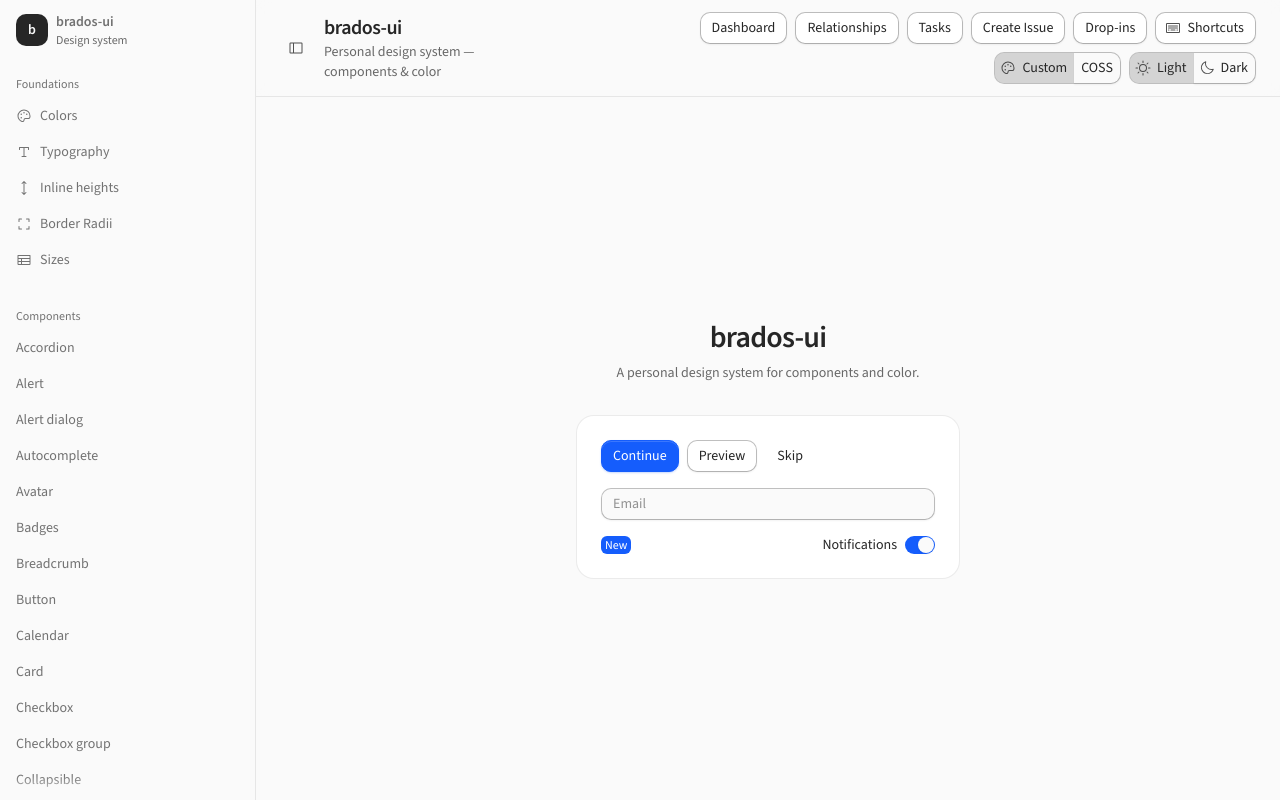
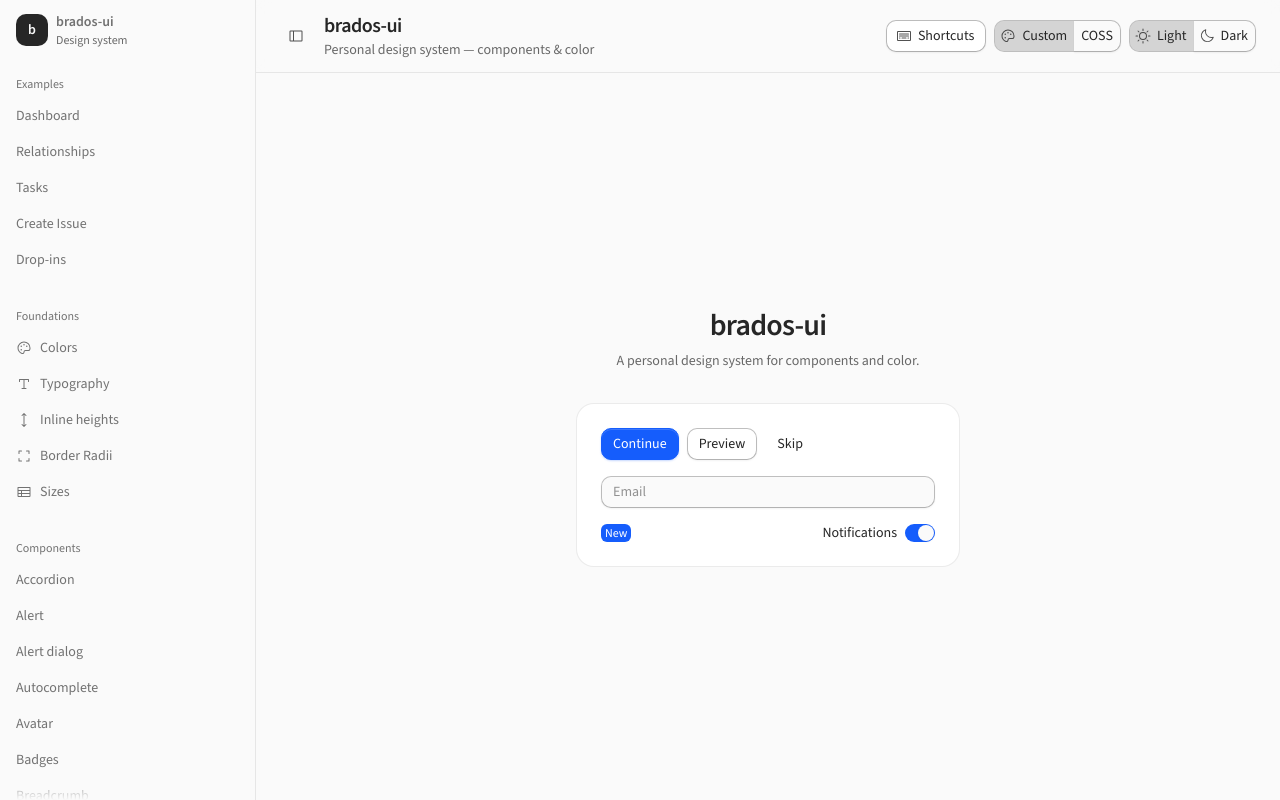
Before and after one commit to bradsiefert/brados-ui, a Next.js app: page / in a window 1280 px wide. Built offline with nearby package versions, Linux system fonts and the light colour scheme.

Commit message:
Move example pages into the sidebar above Foundations.
Dashboard, Relationships, Tasks, Create Issue, and Drop-ins leave the playground header and sit in an Examples group at the top of the library sidebar.

Co-authored-by: Brad Siefert <bradsiefert@users.noreply.github.com>

```diff
--- a/components/library-sidebar.tsx
+++ b/components/library-sidebar.tsx
@@ -28,6 +28,14 @@ import {
   SidebarRail,
   useSidebar,
 } from "@/components/ui/sidebar"
+
+const examplePages = [
+  { title: "Dashboard", href: "/dashboard" },
+  { title: "Relationships", href: "/relationships" },
+  { title: "Tasks", href: "/todo" },
+  { title: "Create Issue", href: "/sandbox/create-issue" },
+  { title: "Drop-ins", href: "/sandbox/drop-ins" },
+] as const
 
 const foundationIcons = {
   colors: PaletteIcon,
@@ -67,6 +75,23 @@ export function LibrarySidebar(): React.ReactElement {
         </Link>
       </SidebarHeader>
       <SidebarContent>
+        <SidebarGroup>
+          <SidebarGroupLabel>Examples</SidebarGroupLabel>
+          <SidebarGroupContent>
+            <SidebarMenu>
+              {examplePages.map((item) => (
+                <SidebarMenuItem key={item.href}>
+                  <SidebarMenuButton
+                    isActive={pathname === item.href}
+                    render={<Link href={item.href} onClick={handleNavigate} />}
+                  >
+                    <span>{item.title}</span>
+                  </SidebarMenuButton>
+                </SidebarMenuItem>
+              ))}
+            </SidebarMenu>
+          </SidebarGroupContent>
+        </SidebarGroup>
         <SidebarGroup>
           <SidebarGroupLabel>Foundations</SidebarGroupLabel>
           <SidebarGroupContent>
--- a/components/playground/playground-shell.tsx
+++ b/components/playground/playground-shell.tsx
@@ -1,12 +1,10 @@
 "use client"
 
-import Link from "next/link"
 import type * as React from "react"
 
 import { AppHotkeys } from "@/components/app-hotkeys"
 import { LibrarySidebar } from "@/components/library-sidebar"
 import { ThemeSelector } from "@/components/theme-selector"
-import { Button } from "@/components/ui/button"
 import { SidebarInset, SidebarProvider, SidebarTrigger } from "@/components/ui/sidebar"
 
 export function PlaygroundShell({
@@ -33,21 +31,6 @@ export function PlaygroundShell({
             </div>
           </div>
           <div className="flex flex-wrap items-center justify-end gap-2">
-            <Button variant="outline" render={<Link href="/dashboard" />}>
-              Dashboard
-            </Button>
-            <Button variant="outline" render={<Link href="/relationships" />}>
-              Relationships
-            </Button>
-            <Button variant="outline" render={<Link href="/todo" />}>
-              Tasks
-            </Button>
-            <Button variant="outline" render={<Link href="/sandbox/create-issue" />}>
-              Create Issue
-            </Button>
-            <Button variant="outline" render={<Link href="/sandbox/drop-ins" />}>
-              Drop-ins
-            </Button>
             <AppHotkeys />
             <ThemeSelector />
           </div>
```
Also changed, not shown: 1 other file (tests, documents, lock files or other folders).
